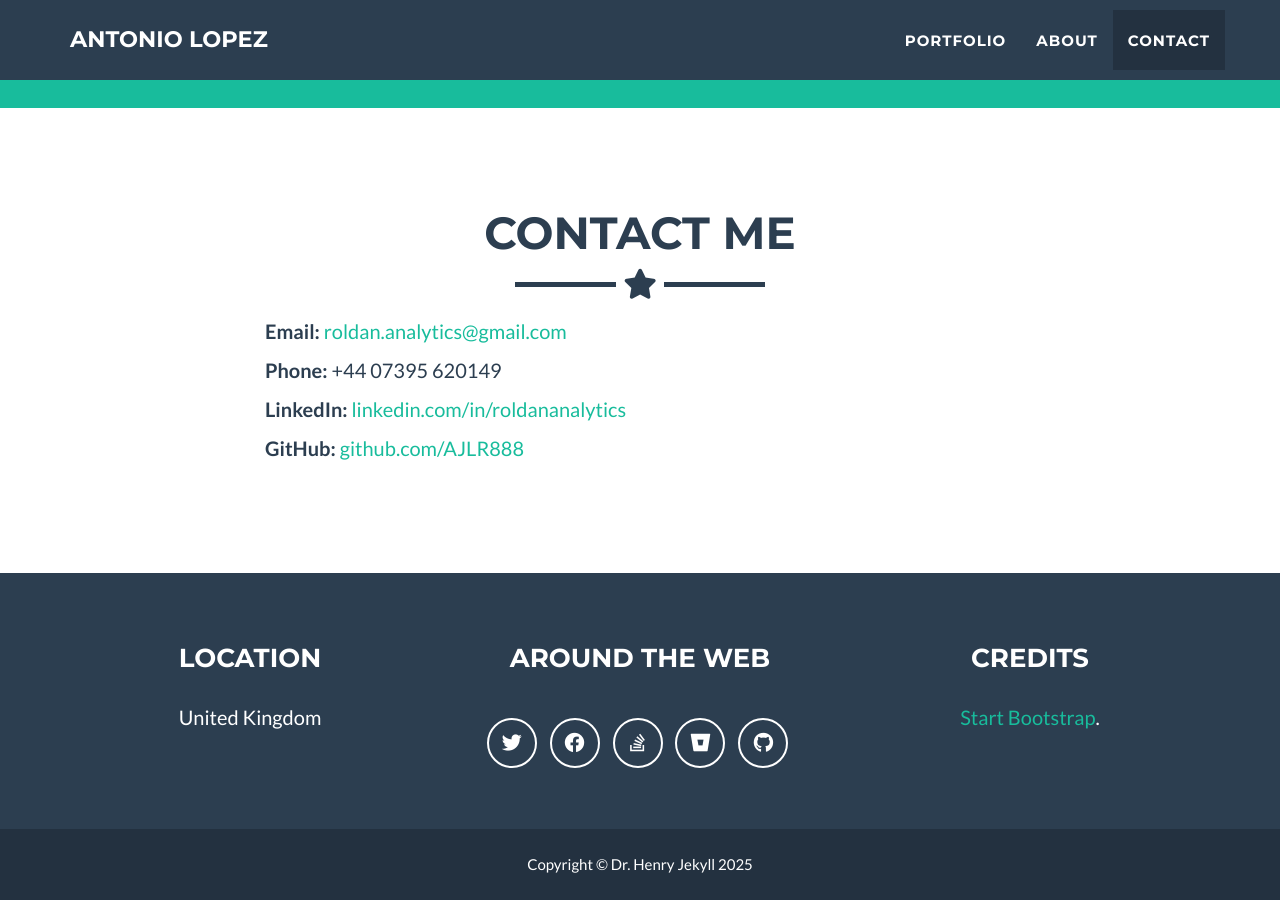
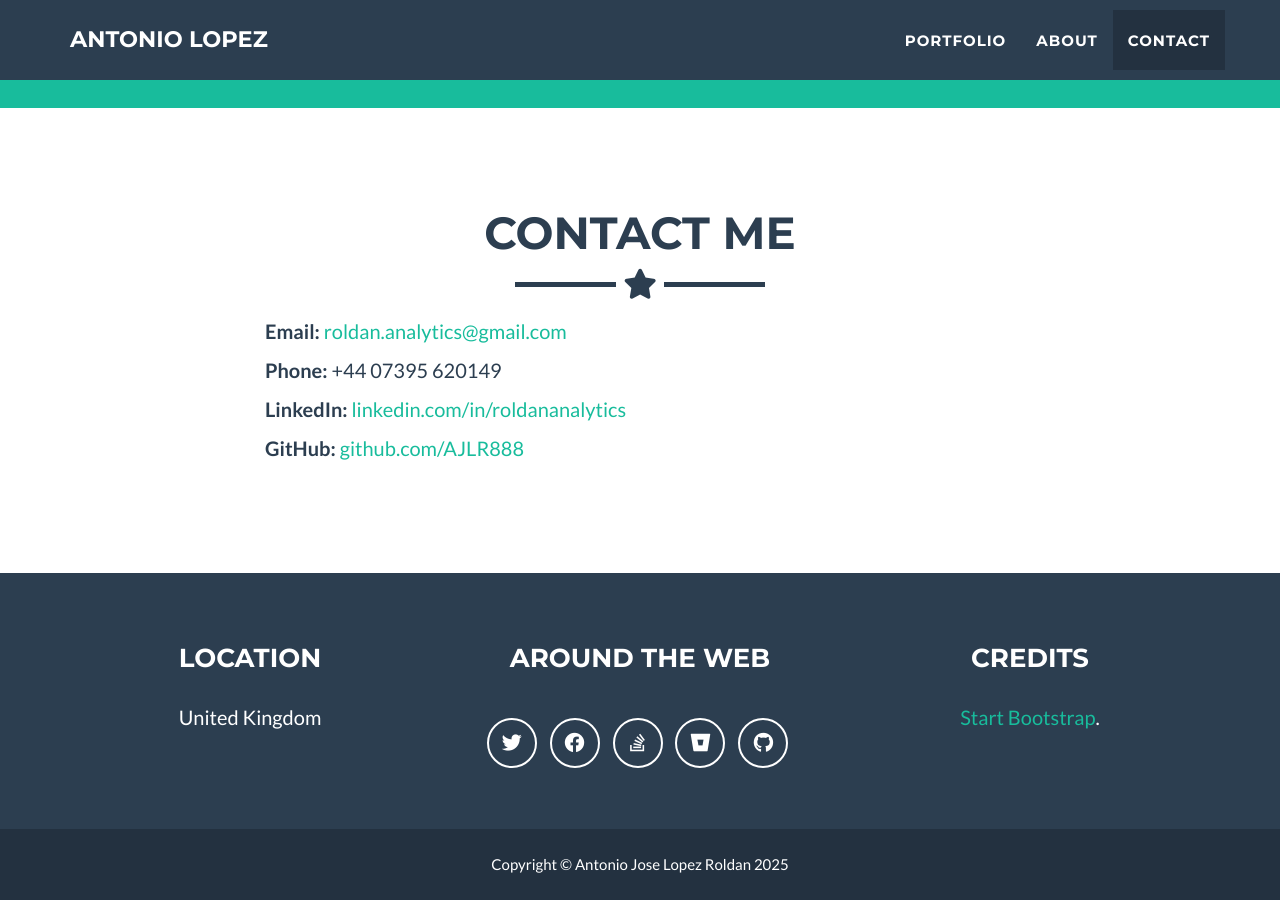
Before and after one commit to AJLR888/AJLR888.github.io, a Jekyll site: the page built from _posts/2014-07-18-project-1.markdown, in a window 1280 px wide and 900 px high, scrolled down 2201 px. Built offline with Jekyll 4.4.1, drawn with Linux system fonts in a browser that asks for light colours.

Commit message:
Update _config.yml

```diff
--- a/_config.yml
+++ b/_config.yml
@@ -32,7 +32,7 @@ color:
 
 # Footer settings
 footer:
-  copyright: Dr. Henry Jekyll
+  copyright: Antonio Jose Lopez Roldan
   location: Location
   social: Around the Web
   credits: Credits
```
